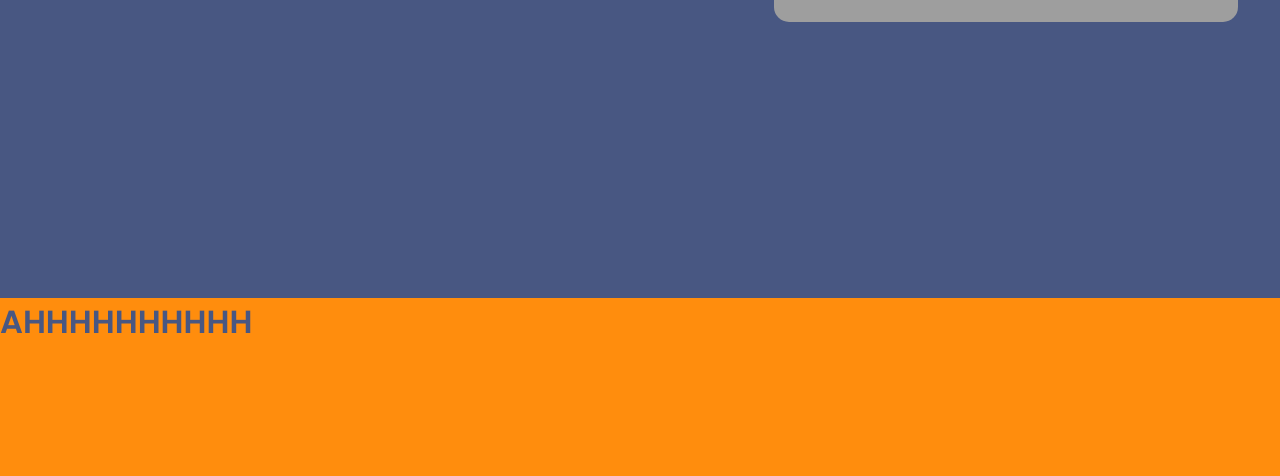
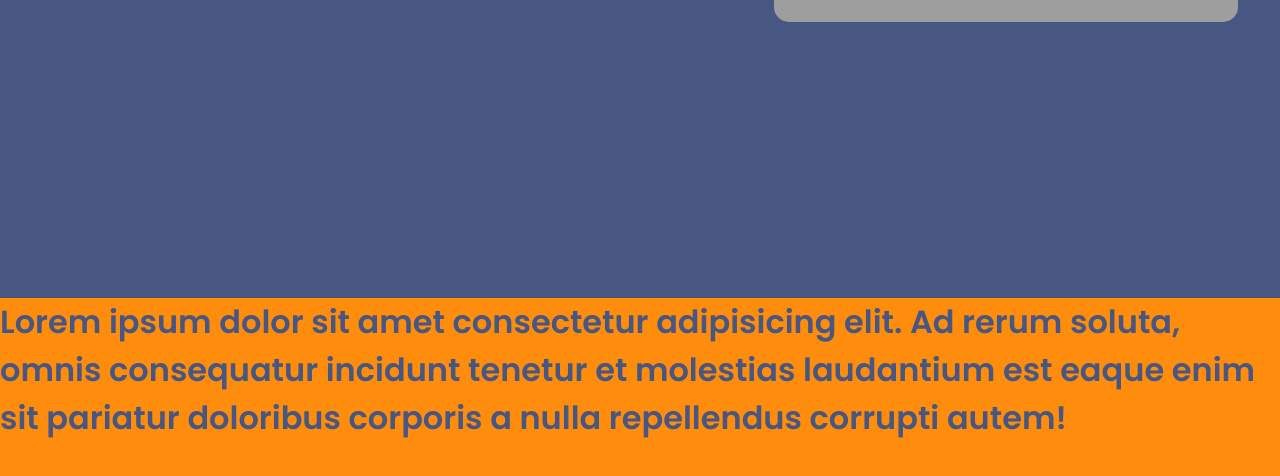
Before and after one commit to Eve-Drake/Full-page-React, a React (Vite) app: page / in a window 1280 px wide. Shown: the part 1302-1778 px from the top of the page. Built offline with nearby package versions, Linux system fonts and the light colour scheme; grey boxes are pictures that could not be loaded.

Commit message:
Placeholder text for styling experiment added

```diff
--- a/src/PageThree.tsx
+++ b/src/PageThree.tsx
@@ -3,7 +3,7 @@ import React from 'react'
 const PageThree = () => {
   return (
     <div className='pageThree'>
-        <h1>AHHHHHHHHHH</h1>
+        <h1>Lorem ipsum dolor sit amet consectetur adipisicing elit. Ad rerum soluta, omnis consequatur incidunt tenetur et molestias laudantium est eaque enim sit pariatur doloribus corporis a nulla repellendus corrupti autem!</h1>
     </div>
   )
 }
```
